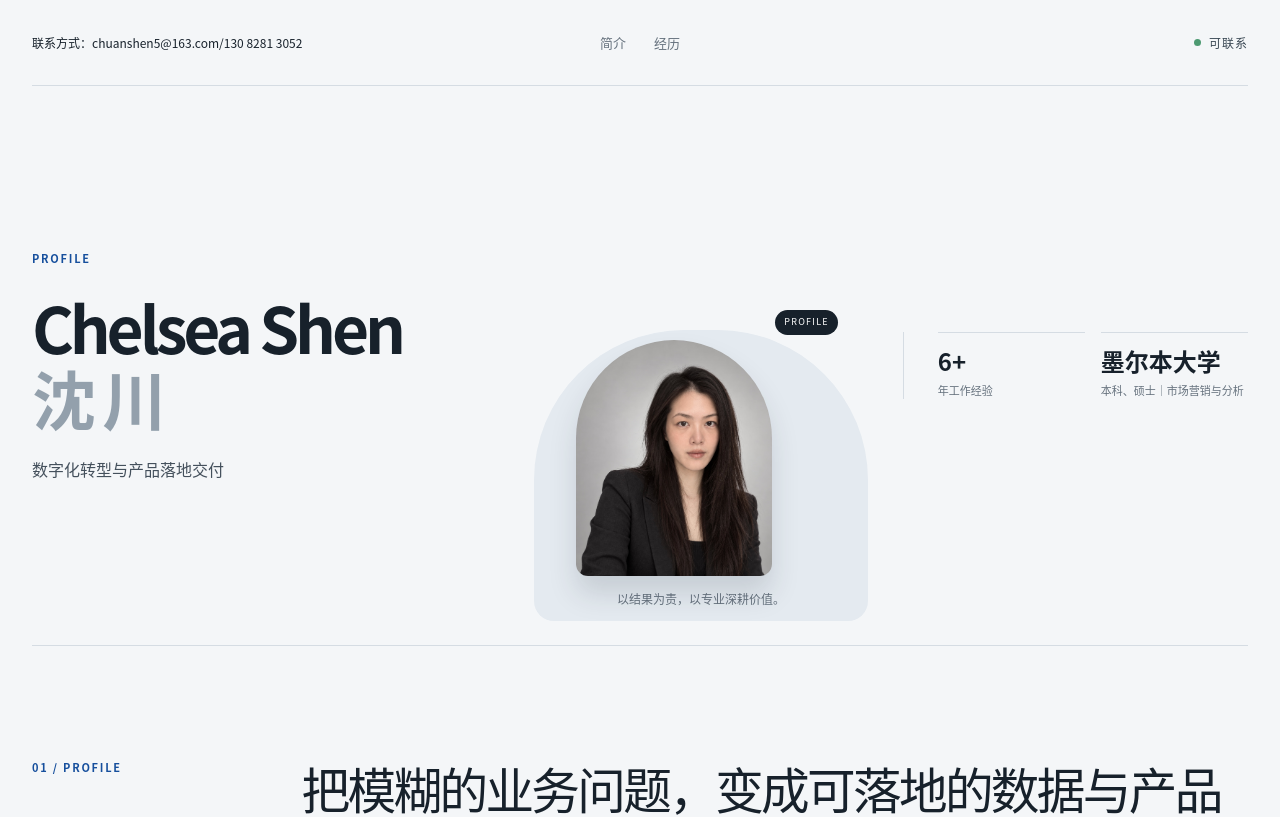
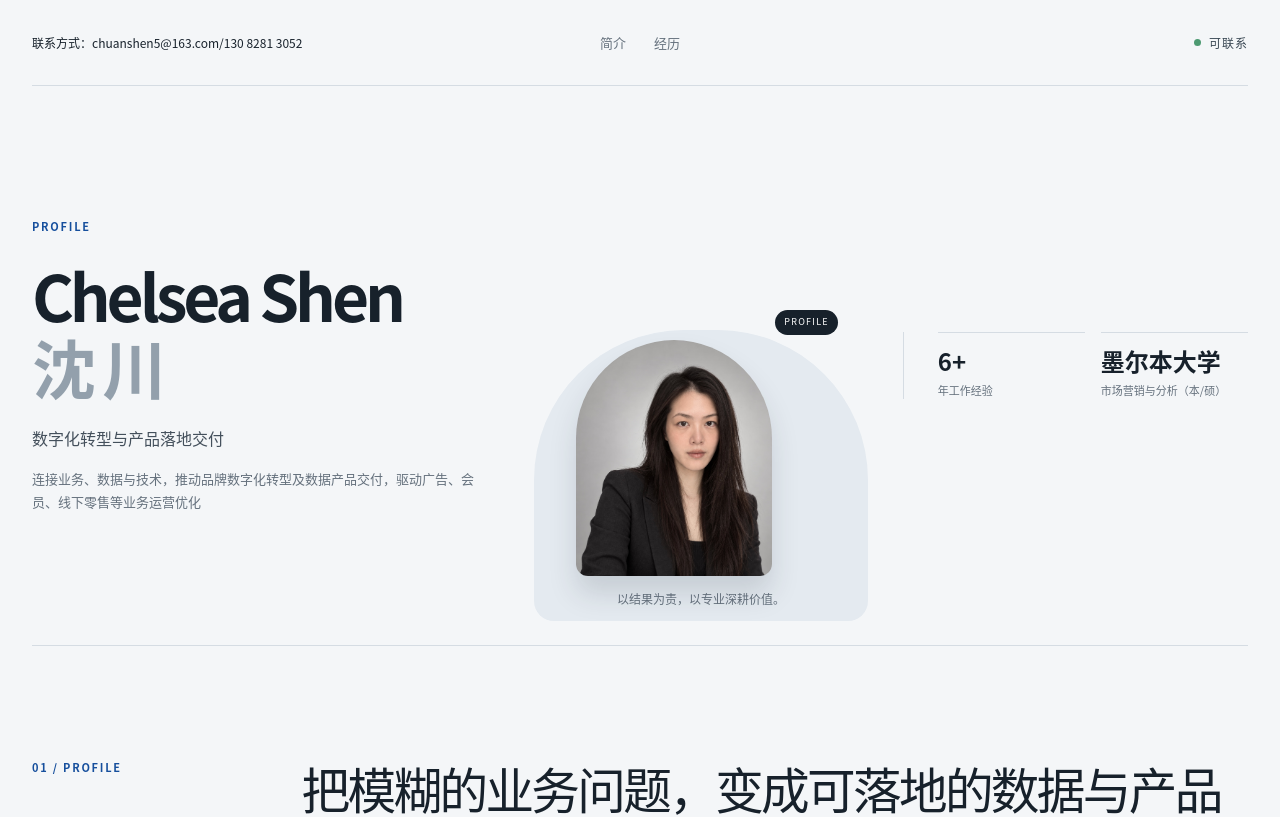
Before and after one commit to chelsea515/chelseashen_d, a Next.js app: page / in a window 1280 px wide. Shown: the top 817 px of the page. Built offline with nearby package versions, Linux system fonts and the light colour scheme.

Commit message:
feat: refine hero summary copy

```diff
--- a/app/globals.css
+++ b/app/globals.css
@@ -59,6 +59,7 @@ nav a:hover { color: var(--blue); }
 .hero h1 { margin: 24px 0 22px; max-width: 620px; font-size: clamp(44px, 5vw, 80px); line-height: 1.12; letter-spacing: -.065em; font-weight: 720; }
 .hero h1 em { color: #93a0ac; font-style: normal; }
 .hero-intro { max-width: 430px; margin: 0; font-size: 16px; color: #44505c; }
+.hero-subcopy { max-width: 600px; margin: 16px 0 0; color: var(--muted); font-size: 13px; line-height: 1.8; }
 
 .portrait-frame { position: relative; align-self: end; padding: 48px 0 36px; text-align: center; }
 .portrait-frame::before { content: ""; position: absolute; inset: 38px -42px 24px; z-index: -1; border-radius: 150px 150px 20px 20px; background: #e4eaf0; }
--- a/app/page.tsx
+++ b/app/page.tsx
@@ -305,6 +305,9 @@ export default function Home() {
             <em>沈 川</em>
           </h1>
           <p className="hero-intro">数字化转型与产品落地交付</p>
+          <p className="hero-subcopy">
+            连接业务、数据与技术，推动品牌数字化转型及数据产品交付，驱动广告、会员、线下零售等业务运营优化
+          </p>
         </div>
 
         <div className="portrait-frame">
@@ -320,7 +323,7 @@ export default function Home() {
         <aside className="hero-facts" aria-label="职业概览">
           <div className="fact-grid">
             <div><strong>6+</strong><span>年工作经验</span></div>
-            <div><strong>墨尔本大学</strong><span>本科、硕士｜市场营销与分析</span></div>
+            <div><strong>墨尔本大学</strong><span>市场营销与分析（本/硕）</span></div>
           </div>
         </aside>
       </section>
```
Also changed, not shown: 1 other file (tests, documents, lock files or other folders).
